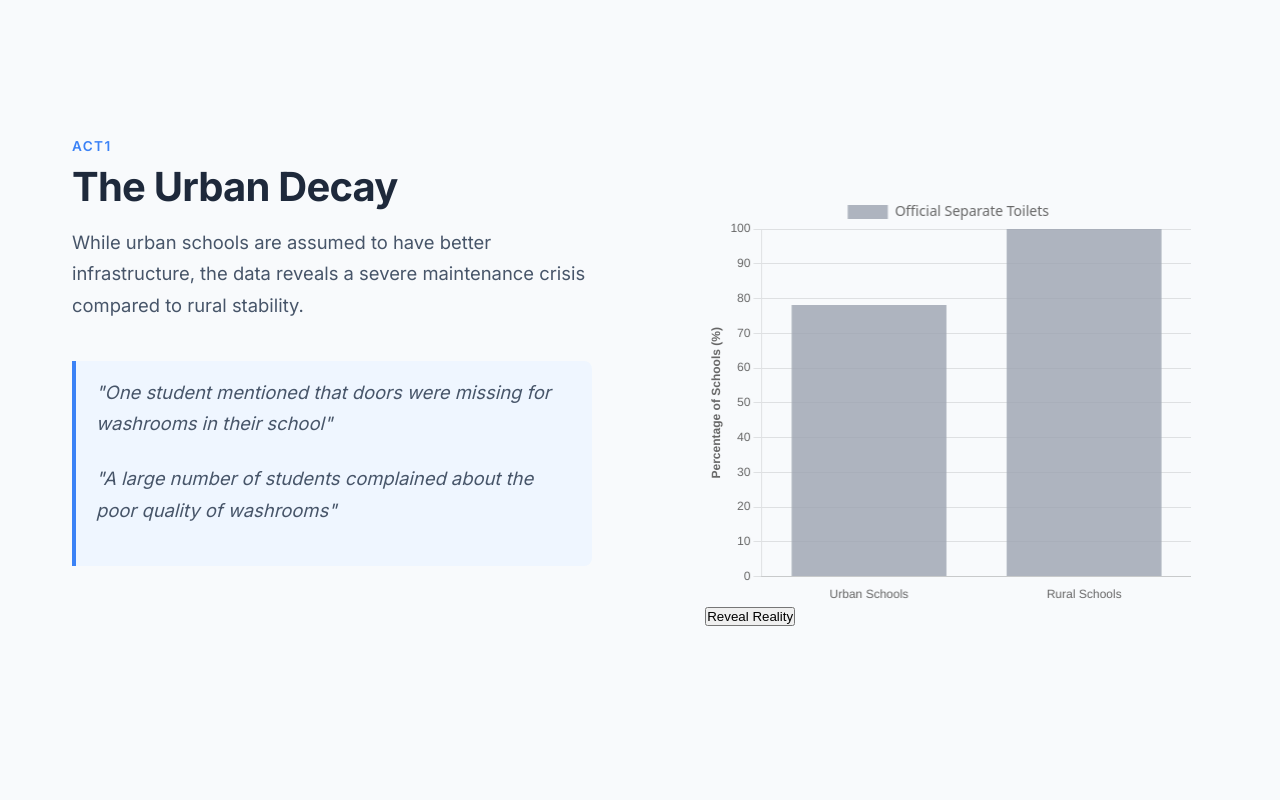
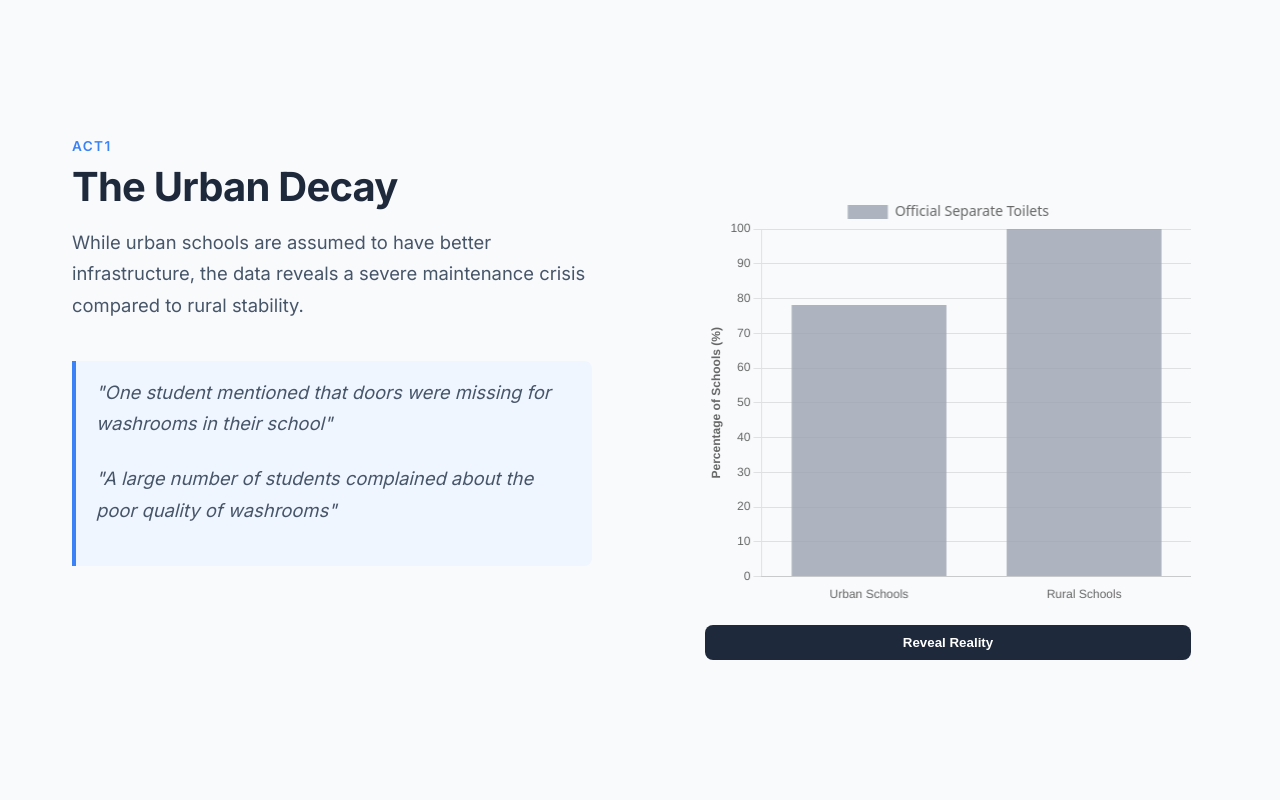
Before and after one commit to JaivirajSingh/edu-research-dashboard, a React (Vite) app: page / in a window 1280 px wide. Shown: the top 800 px of the page. Built offline with nearby package versions, Linux system fonts and the light colour scheme.

Commit message:
add button styles

```diff
--- a/src/App.css
+++ b/src/App.css
@@ -82,6 +82,18 @@ body {
     justify-content: center;
 }
 
+button {
+    margin-top: 20px;
+    padding: 10px 20px;
+    background-color: #1e293b;
+    color: white;
+    border: none;
+    border-radius: 8px;
+    cursor: pointer;
+    font-weight: 600;
+    width: 100%;
+}
+
 /*Mobile Responsiveness */
 @media screen and (max-width: 768px) {
     .master {
```
